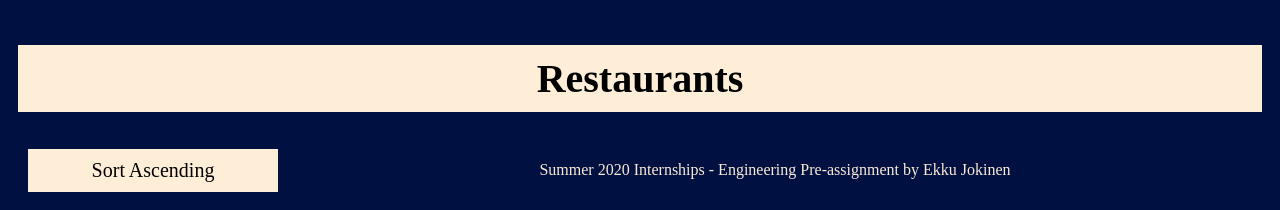
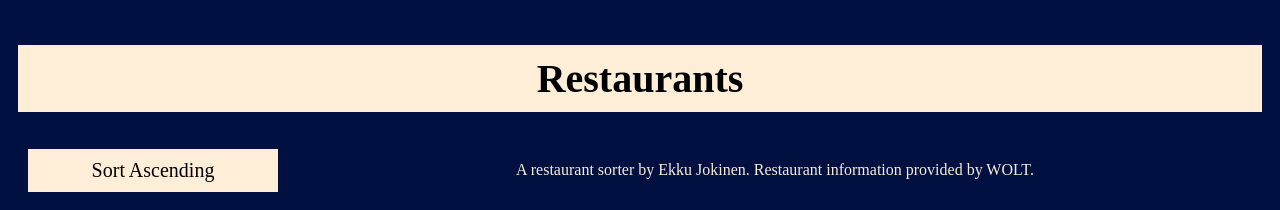
Before and after one commit to EkkuJ/restaurant-sort, a React (Create React App) app in the folder restaurant-app/: page / in a window 1280 px wide. Shown: the top 210 px of the page. Built offline with nearby package versions, Linux system fonts and the light colour scheme; a web font is replaced by a local one.

Commit message:
Modify intro

```diff
--- a/restaurant-app/src/App.js
+++ b/restaurant-app/src/App.js
@@ -55,7 +55,7 @@ function App() {
             <button className="sortbtn" onClick={handleSortZA}><span>Sort Descending</span> </button>
           }
           <span className="intro">
-            Summer 2020 Internships - Engineering Pre-assignment by Ekku Jokinen
+            A restaurant sorter by Ekku Jokinen. Restaurant information provided by WOLT.
         </span>
         </div>
       </header>
```
